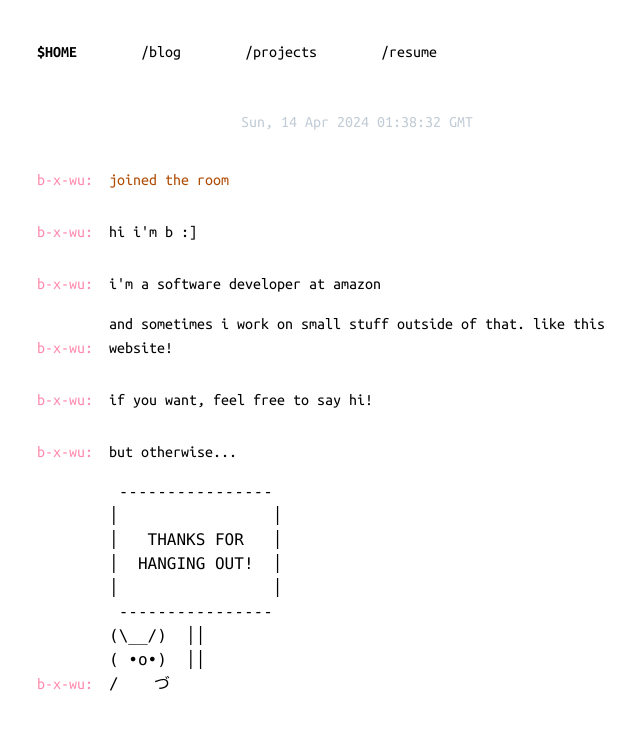
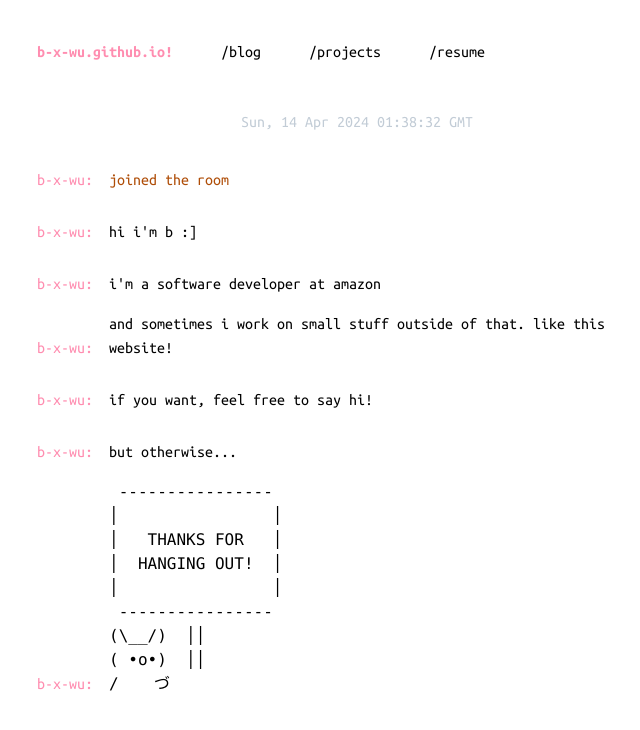
Before and after one commit to b-x-wu/b-x-wu.github.io, a React app: page / in a window 1280 px wide. Shown: the top 730 px of the page, without its empty margins (283-923 px from the left). Built offline with nearby package versions, Linux system fonts and the light colour scheme.

Commit message:
feat: changed header home segment

```diff
--- a/src/components/Header.tsx
+++ b/src/components/Header.tsx
@@ -8,8 +8,8 @@ const Header: React.FC = () => {
 
     return (
         <div className='py-10'>
-            <div className='hidden flex-row space-x-16 md:flex'>
-                <Link className='h-fit font-bold' to='/'>$HOME</Link>
+            <div className='hidden flex-row space-x-12 md:flex'>
+                <Link className='h-fit font-bold text-primary' to='/'>b-x-wu.github.io!</Link>
                 <Link className='h-fit' to='/blog'>/blog</Link>
                 <Link className='h-fit' to='/projects'>/projects</Link>
                 <Link className='h-fit' to='/resume'>/resume</Link>
@@ -18,7 +18,7 @@ const Header: React.FC = () => {
                 <div onClick={() => setIsNavbarOpen(!isNavbarOpen)}>
                     {isNavbarOpen ? OPEN_FOLDER_COMPONENT : CLOSED_FOLDER_COMPONENT}
                 </div>
-                <Link className='h-fit font-bold' to='/'>$HOME</Link>
+                <Link className='h-fit font-bold text-primary' to='/'>b-x-wu.github.io!</Link>
                 <div className='w-10 opacity-0'>TODO</div>
             </div>
             <div
@@ -26,6 +26,7 @@ const Header: React.FC = () => {
                     ? 'absolute my-2 flex w-2/5 flex-col space-y-0 border-2 border-dotted bg-white align-middle'
                     : 'hidden'}
             >
+                <Link onClick={() => setIsNavbarOpen(false)} to='/' className='border-b-2 border-dotted p-2'>$HOME</Link>
                 <Link onClick={() => setIsNavbarOpen(false)} to='/blog' className='border-b-2 border-dotted p-2'>/blog</Link>
                 <Link onClick={() => setIsNavbarOpen(false)} to='/projects' className='border-b-2 border-dotted p-2'>/projects</Link>
                 <Link onClick={() => setIsNavbarOpen(false)} to='/resume' className='p-2'>/resume</Link>
```
